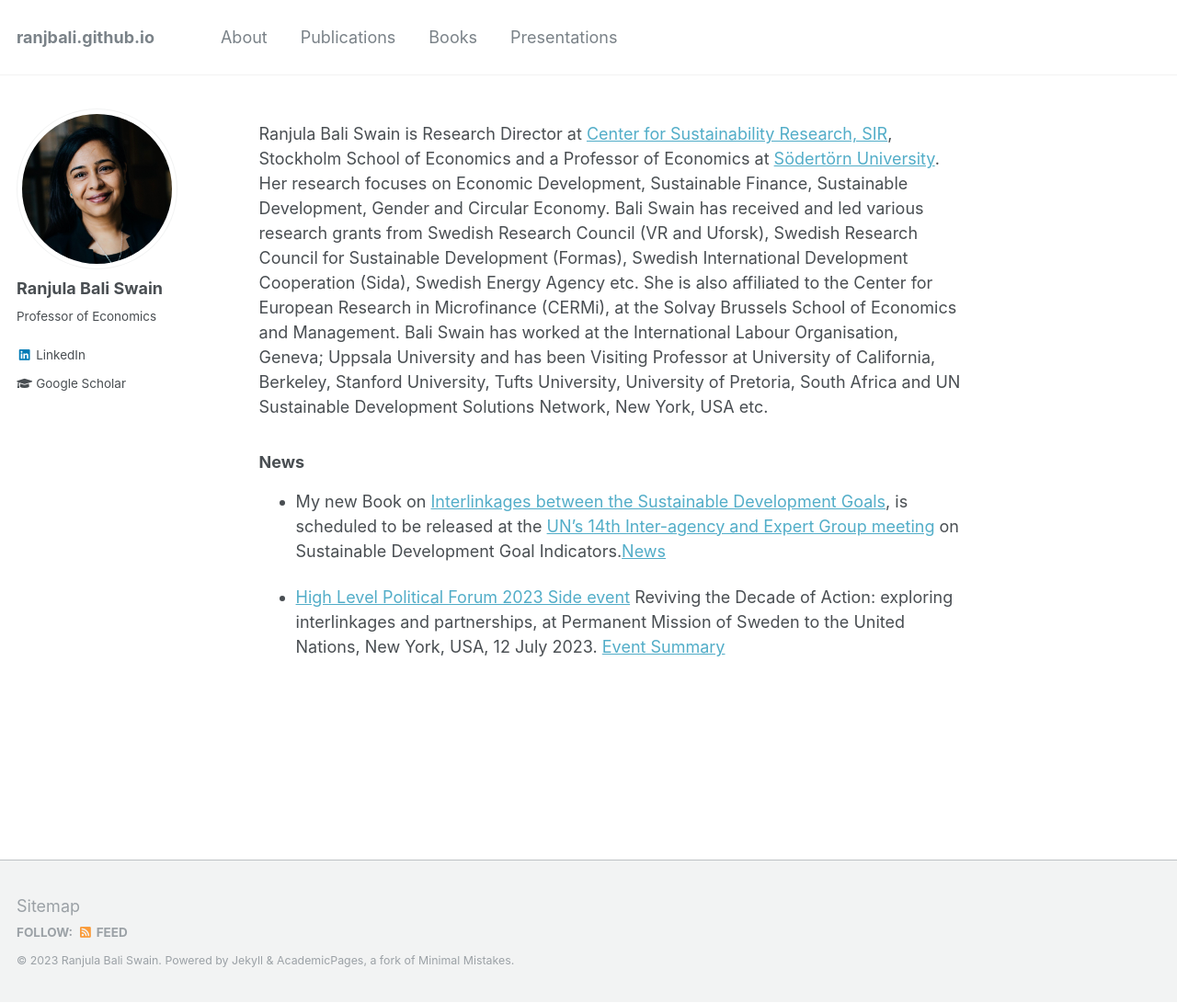
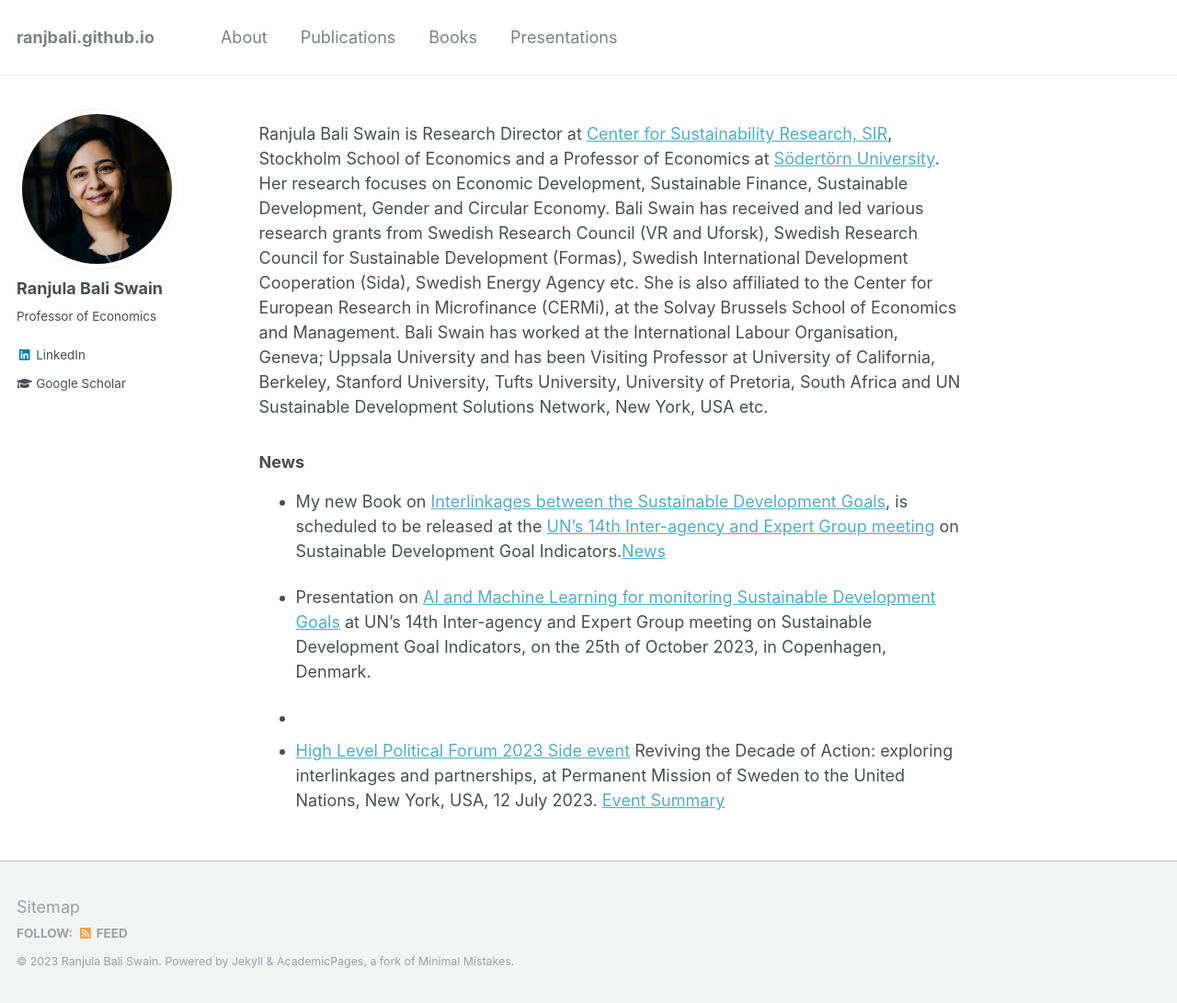
Before and after one commit to ranjbali/ranjbali.github.io, a Jekyll site: the page built from _pages/about.md, in a window 1280 px wide and 1091 px high. Shown: the whole window at 92% size. Built offline with Jekyll 4.4.1, drawn with Linux system fonts in a browser that asks for light colours.

Commit message:
Update about.md

```diff
--- a/_pages/about.md
+++ b/_pages/about.md
@@ -13,4 +13,8 @@ Ranjula Bali Swain is Research Director at [Center for Sustainability Research,
 ### News
 * My new Book on [Interlinkages between the Sustainable Development Goals](https://www.e-elgar.com/shop/gbp/interlinkages-between-the-sustainable-development-goals-9781803924939.html), is scheduled to be released at the [UN’s 14th Inter-agency and Expert Group meeting](https://unstats.un.org/sdgs/meetings/iaeg-sdgs-meeting-14/#foreword) on Sustainable Development Goal Indicators.[News](https://www.hhs.se/en/about-us/news/csr/2023/book-release-of-ranjula-bali-swain-and-yongyi-mins-new-book-at-uns-iaeg-meeting-in-copenhagen-on-25th-october-2023/)
 
+* Presentation on [AI and Machine Learning for monitoring Sustainable Development Goals](https://www.hhs.se/en/research/centers/csr/news/ranjula-bali-swain-speaks-on-monitoring-sustainable-development-goals-with-ai-and-machine-learning/) at UN’s 14th Inter-agency and Expert Group meeting on Sustainable Development Goal Indicators, on the 25th of October 2023, in Copenhagen, Denmark.
+
+*
+
 * [High Level Political Forum 2023 Side event](https://www.hhs.se/en/research/centers/csr/news/high-level-political-forum-2023-reviving-the-decade-of-action-exploring-interlinkages-and-partnerships/)  Reviving the Decade of Action: exploring interlinkages and partnerships, at Permanent Mission of Sweden to the United Nations, New York, USA, 12 July 2023. [Event Summary](../files/HLPF 2023 Side Event Report.pdf)
```
